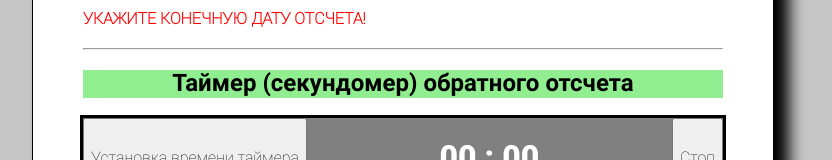
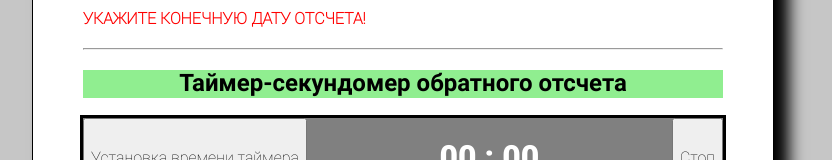
Before and after one commit to alexmil-sk/HW-2_Instruments_WEB-projects, a website built with webpack: page src/index.html in a window 1280 px wide. Both pictures are taken after a click on the button "Таймер / Калькулятор дат". Shown: the part 471-631 px from the top of the page, without its empty margins (237-1069 px from the left). Built offline with nearby package versions, Linux system fonts and the light colour scheme.

Commit message:
HW-2 for control

```diff
--- a/src/index.html
+++ b/src/index.html
@@ -46,7 +46,7 @@
 			</div>
 			<h3 id="timer__result1" class=""></h3>
 			<hr>
-			<h2>Таймер (секундомер) обратного отсчета</h2>
+			<h2>Таймер-секундомер обратного отсчета</h2>
 			<div class="timer2">
 				<button id="startTimer2">Установка времени таймера</button>
 				<h1 id="timer__result2" class="">00 : 00</h1>
```
